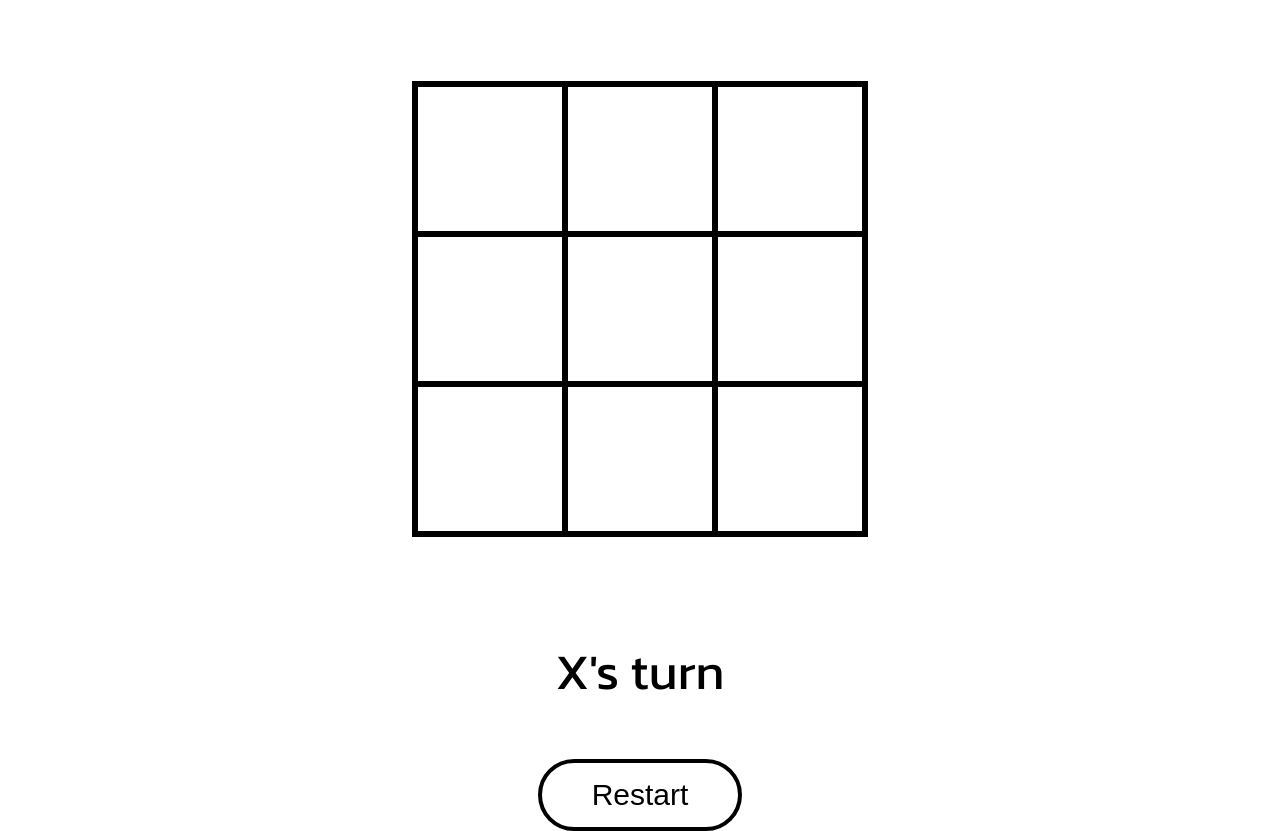
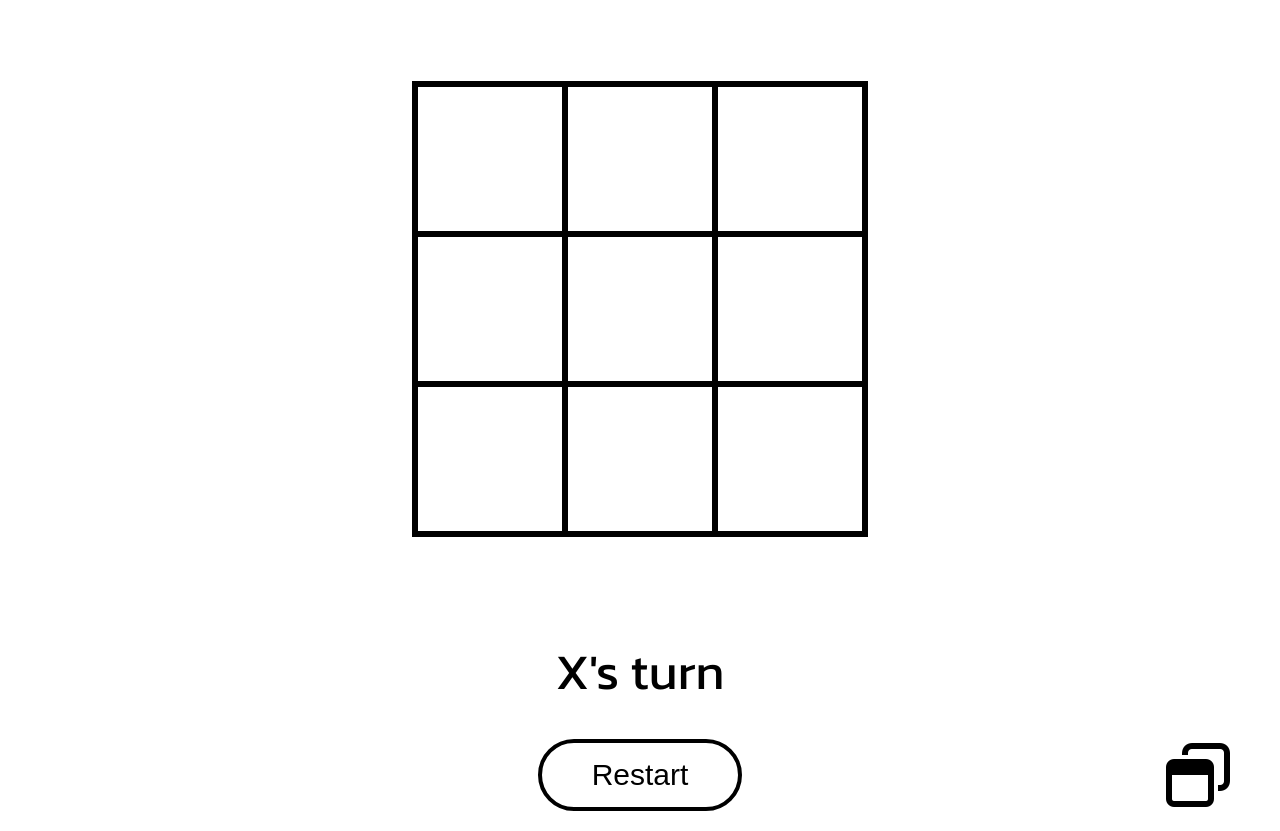
Before and after one commit to STaninnat/tic_tac_toe_game, a website: page gamethree.html in a window 1280 px wide. Shown: the part 146-977 px from the top of the page. Drawn offline with Linux system fonts and the light colour scheme.

Commit message:
updated style.css and html files

```diff
--- a/gamethree.html
+++ b/gamethree.html
@@ -16,11 +16,6 @@
             </a>
         </div>
         <h1>Tic Tac Toe Game 3x3</h1>
-        <!-- <div class="้historyicon">
-            <a href="./history.html">
-                <i class="fa-regular fa-window-restore fa-4x" id="historyButton"></i>
-            </a>
-        </div> -->
     </div>
 
     <div id="container">
@@ -37,7 +32,14 @@
         </div>
         <h3 id="ruleText"></h3>
         <h2 id="statusText"></h2>
-        <button id="restartButton">Restart</button>
+        <div class="buttons">
+            <button id="restartButton">Restart</button>
+            <div id="้historyicon">
+                <a href="./history.html">
+                    <i class="fa-regular fa-window-restore fa-4x" id="historyButton"></i>
+                </a>
+            </div>
+        </div>
     </div>
     <script src="./script.js" drr></script>
 </body>
--- a/style.css
+++ b/style.css
@@ -49,11 +49,7 @@ body{
 }
 
 .header .homeicon {
-    position: absolute;
-    left: 50px;
-}
-
-.header .historyicon {
+    margin-top: 10px;
     position: absolute;
     left: 50px;
 }
@@ -64,9 +60,39 @@ body{
 }
 
 .fa-solid.fa-house.fa-4x:hover {
-    transform: scale(1.2);
+    transform: scale(1.1);
     transition: 1s;
     opacity: .8;
+}
+
+.buttons {
+    display: flex;
+    align-items: center;
+    justify-content: center;
+    position: relative;
+}
+
+.buttons button {
+    text-align: center;
+    background-color: hsl(0, 0%, 100%);
+    font-weight: 400;
+    font-size: 30px;
+    margin-top: 30px;
+    padding: 15px 50px;
+    border-radius: 50px;
+    border: 4px solid hsl(0, 0%, 0%);
+    cursor: pointer;
+    transition: all 0.3s ease;
+}
+
+.buttons button:hover {
+    background-color: hsl(0, 0%, 55%);
+}
+
+.buttons #้historyicon {
+    margin-top: 30px;
+    position: absolute;
+    right: 50px;
 }
 
 .fa-regular.fa-window-restore.fa-4x {
@@ -75,8 +101,9 @@ body{
 }
 
 .fa-regular.fa-window-restore.fa-4x:hover {
-    color: black;
-    cursor: pointer;
+    transform: scale(1.1);
+    transition: 1s;
+    opacity: .8;
 }
 
 #container h2 {
@@ -91,22 +118,6 @@ body{
     font-size: 25px;
     margin-top: 50px;
     cursor: help;
-}
-
-#container button {
-    background-color: hsl(0, 0%, 100%);
-    font-weight: 400;
-    font-size: 30px;
-    margin-top: 50px;
-    padding: 15px 50px;
-    border-radius: 50px;
-    border: 4px solid hsl(0, 0%, 0%);
-    cursor: pointer;
-    transition: all 0.3s ease;
-}
-
-#container button:hover {
-    background-color: hsl(0, 0%, 55%);
 }
 
 .cell{
```
Also changed, not shown: gamefive.html (+8 -1 lines), gameseven.html (+8 -1 lines), history.html (+2 -2 lines).
